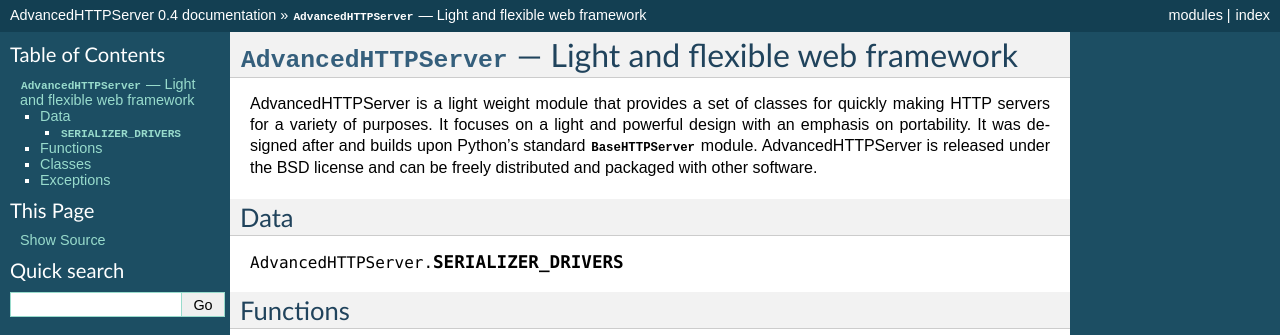
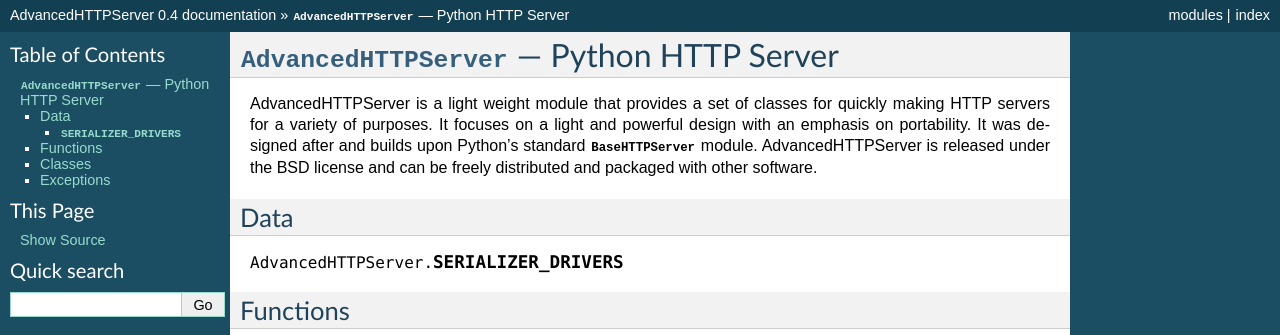
Before and after one commit to zeroSteiner/AdvancedHTTPServer, a Sphinx documentation site: the page built from docs/source/index.rst, in a window 1280 px wide and 900 px high, cut to the strip 0-335 px from the top of the window. Built offline with Sphinx 7.4.7, drawn with Linux system fonts in a browser that asks for light colours; some of the changed text lies outside the part shown.

```diff
--- a/docs/source/index.rst
+++ b/docs/source/index.rst
@@ -1,8 +1,8 @@
-:mod:`AdvancedHTTPServer` --- Light and flexible web framework
-==============================================================
+:mod:`AdvancedHTTPServer` --- Python HTTP Server
+================================================
 
 .. module:: AdvancedHTTPServer
-   :synopsis: Light and flexible web framework
+   :synopsis: Python HTTP Server
 
 AdvancedHTTPServer is a light weight module that provides a set of classes
 for quickly making HTTP servers for a variety of purposes. It focuses on
```
Also changed, not shown: README.md (+1 -1 lines).
